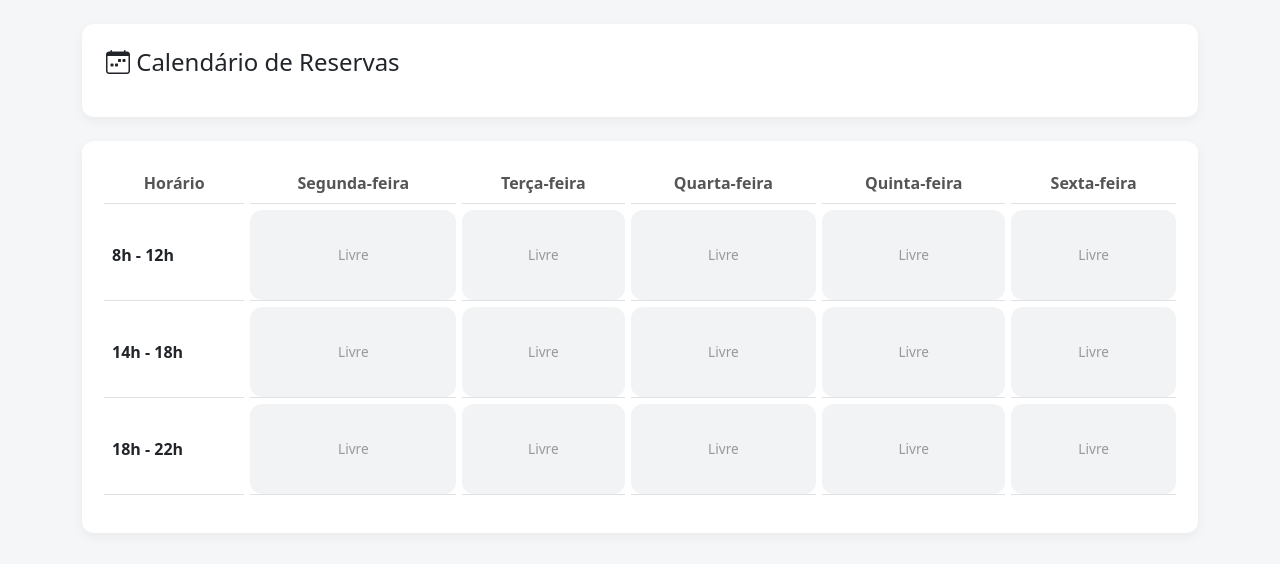
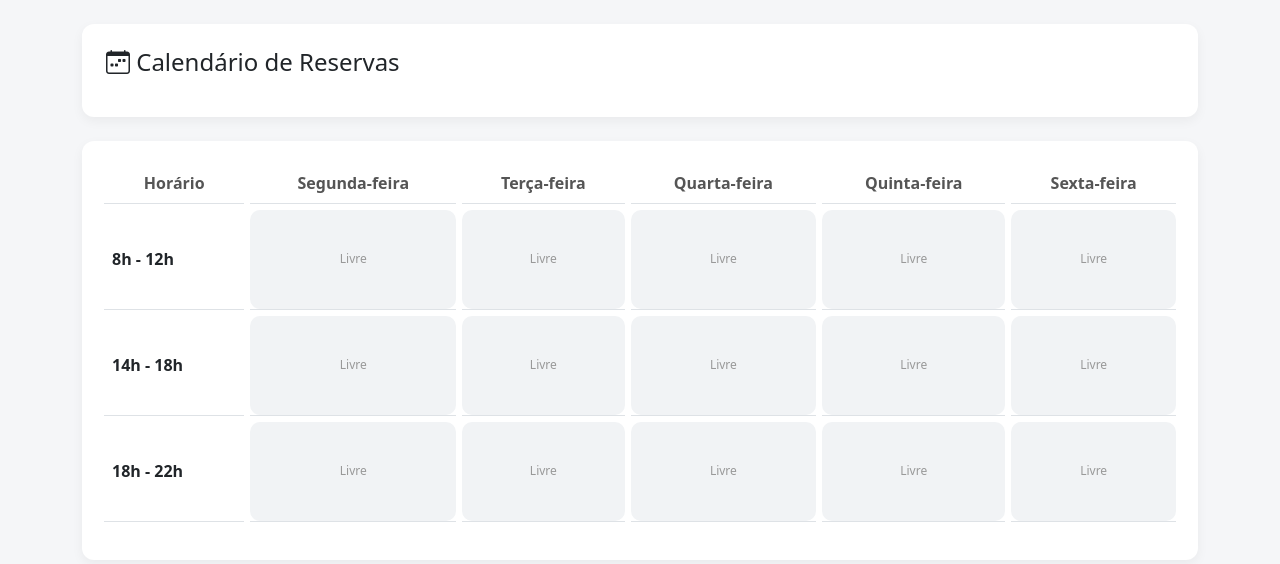
Before and after one commit to aleffqv/reserva_salas_ppgdse, a Django app: page / in a window 1280 px wide. Shown: the part 57-621 px from the top of the page. Run offline with Django 4.2, Linux system fonts and the light colour scheme; data that the repository does not hold is empty.

Commit message:
Front Changes

```diff
--- a/salas/static/css/ui.css
+++ b/salas/static/css/ui.css
@@ -2,12 +2,14 @@ body {
   background: #f5f6f8;
 }
 
+/* Cards */
 .card-soft {
   background: #fff;
   border-radius: 12px;
   box-shadow: 0 4px 12px rgba(0,0,0,0.05);
 }
 
+/* Chips das salas */
 .sala-chip {
   border: none;
   color: #fff;
@@ -23,27 +25,7 @@ body {
   opacity: .9;
 }
 
-.reserva-card {
-  background: #f8f9fa;
-  border-radius: 8px;
-  padding: .5rem;
-  margin-bottom: .25rem;
-}
-
-.slot-livre {
-  color: #28a745;
-  font-size: .85rem;
-}
-
-.calendario-table th,
-.calendario-table td {
-  vertical-align: middle;
-}
-
-.modal-content {
-  border-radius: 14px;
-}
-
+/* Tabela calendário */
 .calendario-table {
   border-collapse: separate;
   border-spacing: 6px;
@@ -55,15 +37,46 @@ body {
   color: #555;
 }
 
+.calendario-table th,
+.calendario-table td {
+  vertical-align: middle;
+}
+
+/* Célula fixa */
 .calendar-cell {
   padding: 0 !important;
+  height: 100px;
 }
 
+/* Container interno */
+.calendar-slots {
+  display: grid;
+  height: 100%;
+  width: 100%;
+  gap: 4px;
+}
+
+/* 1 reserva */
+.calendar-slots:has(.calendar-slot:nth-child(1):last-child) {
+  grid-template-columns: 1fr;
+}
+
+/* 2 reservas */
+.calendar-slots:has(.calendar-slot:nth-child(2):last-child) {
+  grid-template-columns: 1fr 1fr;
+}
+
+/* 3 ou mais */
+.calendar-slots:has(.calendar-slot:nth-child(3)) {
+  grid-template-columns: 1fr 1fr;
+  grid-auto-rows: 1fr;
+}
+
+/* Slots */
 .calendar-slot {
-  height: 90px;
-  border-radius: 12px;
-  padding: 8px;
-  font-size: 0.85rem;
+  border-radius: 10px;
+  padding: 6px;
+  font-size: 0.75rem;
   display: flex;
   flex-direction: column;
   justify-content: space-between;
@@ -71,25 +84,25 @@ body {
 }
 
 .calendar-slot:hover {
-  transform: scale(1.02);
+  transform: scale(1.03);
   box-shadow: 0 6px 14px rgba(0,0,0,0.12);
 }
 
-/* Slot livre */
+/* Livre */
 .calendar-slot.livre {
   background: #f1f3f5;
   color: #999;
   align-items: center;
   justify-content: center;
   font-weight: 500;
+  grid-column: 1 / -1;
 }
 
-/* Slot reservado */
+/* Reservado */
 .calendar-slot.reservado {
   color: #fff;
 }
 
-/* Texto interno */
 .calendar-slot small {
   opacity: .9;
 }
@@ -99,3 +112,8 @@ body {
   padding: 2px 6px;
   font-size: 0.7rem;
 }
+
+/* Modal */
+.modal-content {
+  border-radius: 14px;
+}
--- a/salas/templates/salas/calendario.html
+++ b/salas/templates/salas/calendario.html
@@ -10,11 +10,13 @@
     <i class="bi bi-calendar-week"></i> Calendário de Reservas
   </h4>
 
-  <!-- Chips das salas (bonito como antes) -->
   <div class="d-flex flex-wrap gap-2">
     {% for sala in salas %}
-    <button class="sala-chip" style="background-color: {{ sala.cor }};"
-      data-sala-url="{% url 'sala_detalhes' sala.id %}" data-sala-nome="Sala {{ sala.numero }}">
+      <button
+        class="sala-chip"
+        style="background-color: {{ sala.cor }};"
+        data-sala-url="{% url 'sala_detalhes' sala.id %}"
+        data-sala-nome="Sala {{ sala.numero }}">
         Sala {{ sala.numero }}
       </button>
     {% endfor %}
@@ -32,6 +34,7 @@
           {% endfor %}
         </tr>
       </thead>
+
       <tbody>
         {% for h, h_nome in horarios %}
           <tr>
@@ -39,10 +42,17 @@
 
             {% for d, _ in dias_semana %}
               <td class="calendar-cell">
+                <div class="calendar-slots">
+
                   {% for r in calendario|get_item:d|get_item:h %}
-            <div class="calendar-slot reservado" style="background-color: {{ r.sala.cor }};">
+                    <div
+                      class="calendar-slot reservado"
+                      style="background-color: {{ r.sala.cor }};">
+
+                      <div>
                         <strong>Sala {{ r.sala.numero }}</strong>
                         <small>{{ r.usuario.first_name }}</small>
+                      </div>
 
                       {% if user == r.usuario %}
                         <div class="d-flex gap-1">
@@ -60,6 +70,8 @@
                       Livre
                     </div>
                   {% endfor %}
+
+                </div>
               </td>
             {% endfor %}
           </tr>
@@ -69,7 +81,7 @@
   </div>
 </div>
 
-<!-- Modal bonito -->
+<!-- Modal -->
 <div class="modal fade" id="salaModal" tabindex="-1">
   <div class="modal-dialog modal-lg modal-dialog-scrollable">
     <div class="modal-content">
```
Lines whose indentation alone changed are shown as unchanged.
